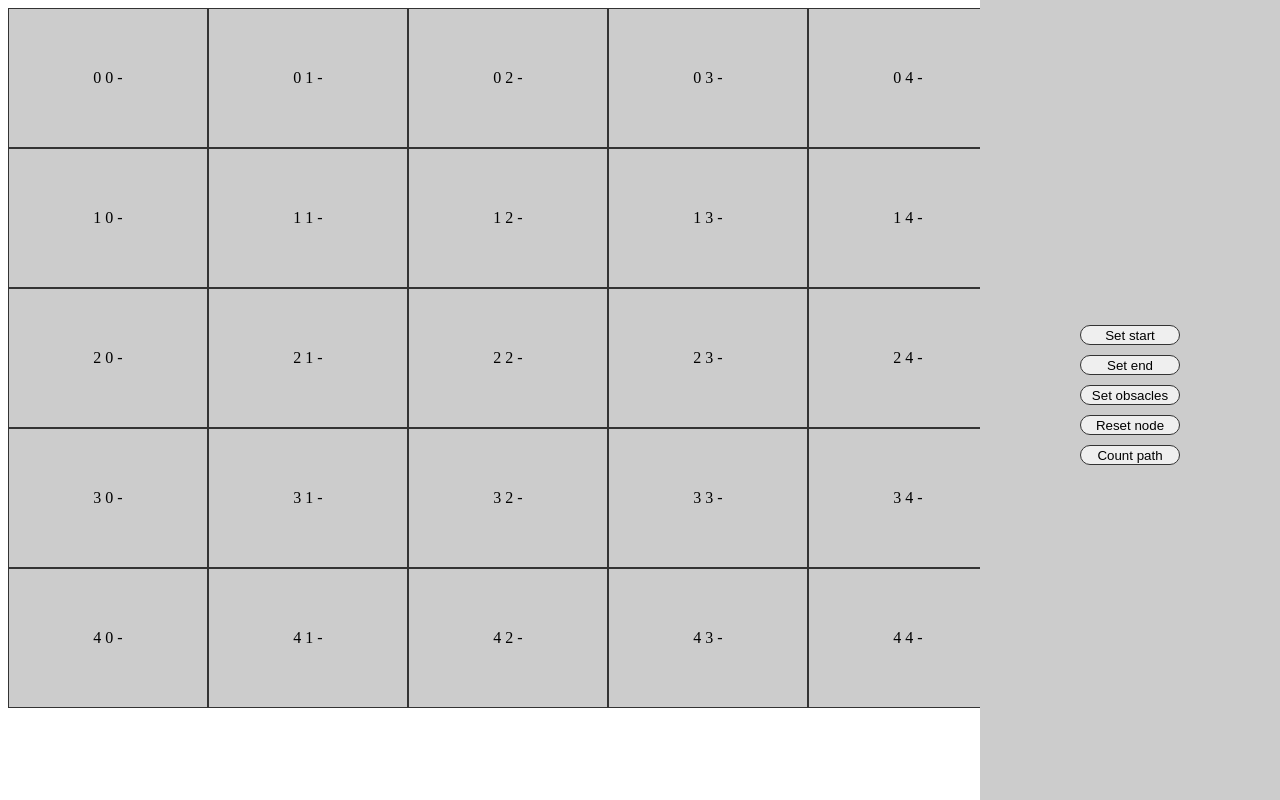
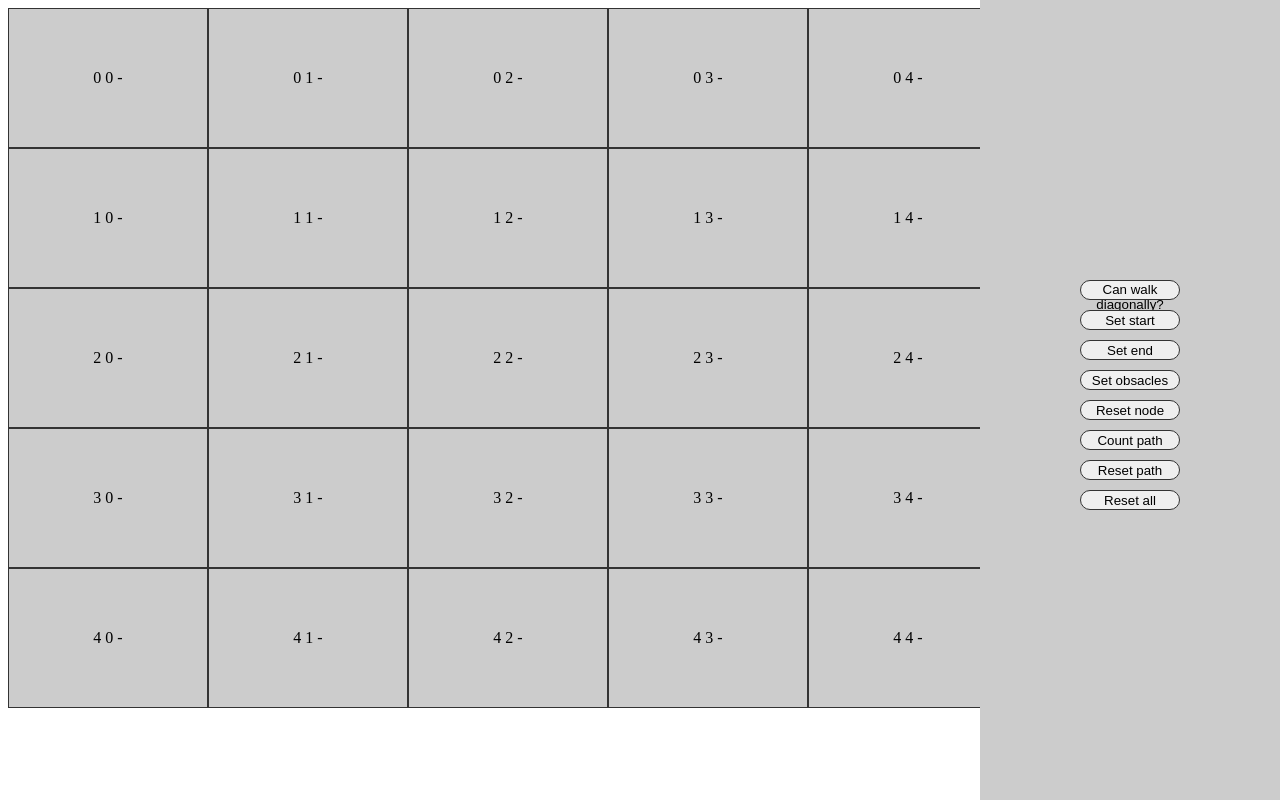
Before and after one commit to SweetCuteWitch/A-star, a plain HTML site: page index.html in a window 1280 px wide. Both pictures are taken after a click on the button "Submit". Drawn offline with Linux system fonts and the light colour scheme.

Commit message:
Update index.html

```diff
--- a/index.html
+++ b/index.html
@@ -4,7 +4,7 @@
   <meta charset="UTF-8">
   <meta http-equiv="X-UA-Compatible" content="IE=edge">
   <meta name="viewport" content="width=device-width, initial-scale=1.0">
-  <title>Document</title>
+  <title>A* pathfinder</title>
   <link rel="stylesheet" href="style.css">
 </head>
 <body>
@@ -21,11 +21,14 @@
   </div>
   <div id="field"></div>
   <aside>
+    <button id="walk" class="aside-btn">Can walk diagonally?</button>
     <button id="start" class="aside-btn">Set start</button>
     <button id="end" class="aside-btn">Set end</button>
     <button id="obst" class="aside-btn">Set obsacles</button>
     <button id="reset" class="aside-btn">Reset node</button>
     <button id="run" class="aside-btn">Count path</button>
+    <button id="reset-path" class="aside-btn">Reset path</button>
+    <button id="reset-field" class="aside-btn">Reset all</button>
   </aside>
 </body>
 <script src="index.js"></script>
```
